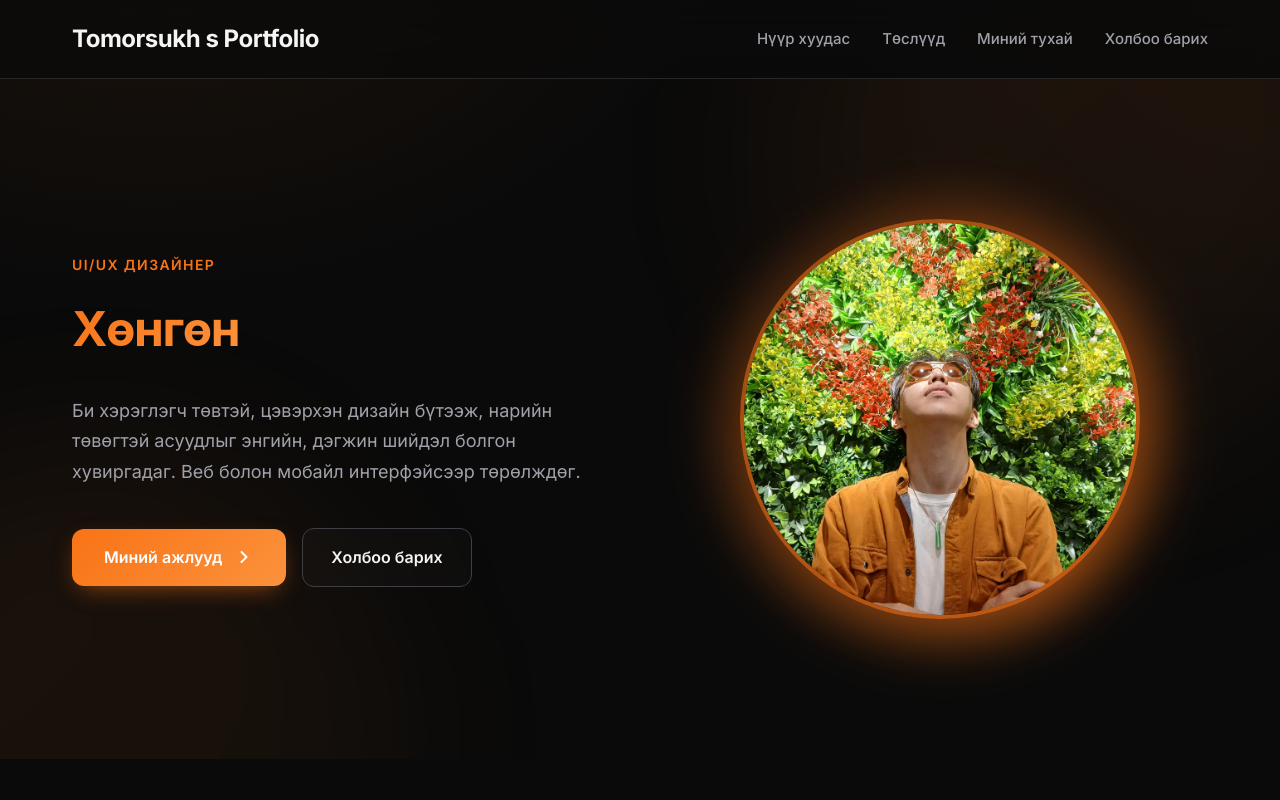
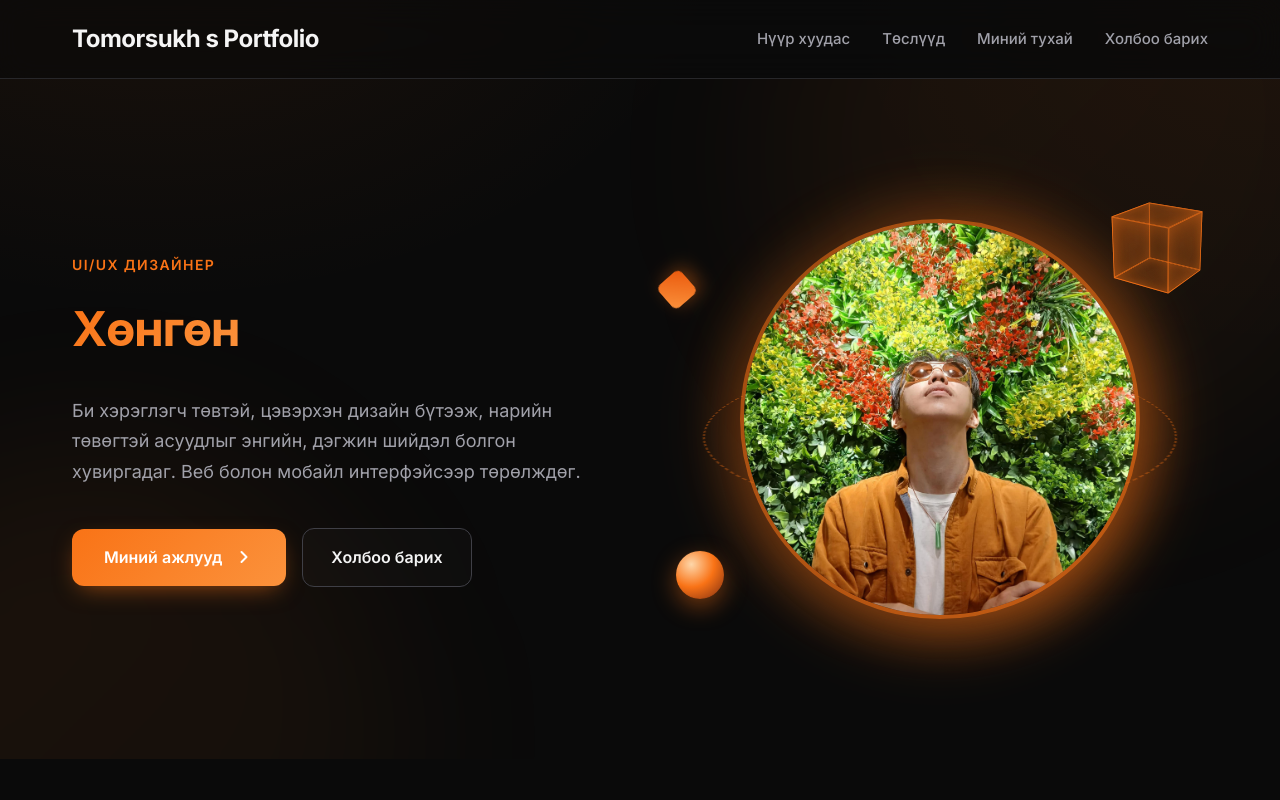
Before and after one commit to Tomorsukh-Munkhtur/tomorsukh-s-portfolio, a Next.js app: page / in a window 1280 px wide. Shown: the top 800 px of the page. Built offline with nearby package versions, Linux system fonts and the light colour scheme; no server answers; the database is empty.

Commit message:
Нүүр хуудсанд 3д элемэнт нэмсэн

```diff
--- a/components/Hero.module.css
+++ b/components/Hero.module.css
@@ -26,6 +26,7 @@
   display: flex;
   justify-content: center;
   align-items: center;
+  perspective: 900px;
 }
 
 /* Soft rotating gradient ring behind the profile photo */
@@ -47,6 +48,8 @@
 }
 
 .profileImage {
+  position: relative;
+  z-index: 2;
   width: 400px;
   height: 400px;
   border-radius: 50%;
@@ -56,6 +59,113 @@
   opacity: 0;
   animation: fadeIn 0.8s ease-out 0.4s forwards;
   transition: transform var(--transition-slow);
+}
+
+/* ---------- Floating 3D decorative shapes ---------- */
+
+/* Tilted orbit ring (behind the photo) */
+.ring {
+  position: absolute;
+  top: 50%;
+  left: 50%;
+  width: 460px;
+  height: 460px;
+  margin: -230px 0 0 -230px;
+  border-radius: 50%;
+  border: 2px dashed rgba(var(--accent-primary-rgb), 0.35);
+  transform: rotateX(72deg) rotateZ(0deg);
+  transform-style: preserve-3d;
+  animation: ringSpin 18s linear infinite;
+  z-index: 1;
+}
+
+/* Rotating 3D glass cube (front, top-right) */
+.cubeFloat {
+  position: absolute;
+  top: -6px;
+  right: 18px;
+  z-index: 3;
+  perspective: 420px; /* gives the cube its 3D depth */
+  animation: floatY 6s ease-in-out infinite;
+}
+
+.cube {
+  position: relative;
+  width: 64px;
+  height: 64px;
+  transform-style: preserve-3d;
+  animation: cubeSpin 14s linear infinite;
+}
+
+.cube span {
+  position: absolute;
+  width: 64px;
+  height: 64px;
+  background: linear-gradient(135deg, rgba(var(--accent-primary-rgb), 0.28), rgba(var(--accent-primary-rgb), 0.06));
+  border: 1px solid rgba(var(--accent-primary-rgb), 0.7);
+  box-shadow: inset 0 0 18px rgba(var(--accent-primary-rgb), 0.25);
+}
+
+.cube span:nth-child(1) { transform: translateZ(32px); }
+.cube span:nth-child(2) { transform: rotateY(180deg) translateZ(32px); }
+.cube span:nth-child(3) { transform: rotateY(90deg) translateZ(32px); }
+.cube span:nth-child(4) { transform: rotateY(-90deg) translateZ(32px); }
+.cube span:nth-child(5) { transform: rotateX(90deg) translateZ(32px); }
+.cube span:nth-child(6) { transform: rotateX(-90deg) translateZ(32px); }
+
+/* Glossy 3D-shaded sphere (front, bottom-left) */
+.orb {
+  position: absolute;
+  bottom: 20px;
+  left: 4px;
+  width: 48px;
+  height: 48px;
+  border-radius: 50%;
+  background: radial-gradient(circle at 32% 28%, #fed7aa, #f97316 48%, #7c2d12 100%);
+  box-shadow: 0 8px 24px rgba(249, 115, 22, 0.45);
+  z-index: 3;
+  animation: floatY 5s ease-in-out infinite 0.6s;
+}
+
+/* Small spinning diamond (front, top-left) */
+.diamond {
+  position: absolute;
+  top: 60px;
+  left: -10px;
+  width: 30px;
+  height: 30px;
+  background: linear-gradient(135deg, var(--accent-secondary), var(--accent-hover));
+  box-shadow: 0 6px 18px rgba(var(--accent-primary-rgb), 0.4);
+  border-radius: 6px;
+  z-index: 3;
+  animation: diamondSpin 9s linear infinite, floatY 7s ease-in-out infinite;
+}
+
+@keyframes cubeSpin {
+  from { transform: rotateX(-20deg) rotateY(0deg); }
+  to   { transform: rotateX(-20deg) rotateY(360deg); }
+}
+
+@keyframes ringSpin {
+  from { transform: rotateX(72deg) rotateZ(0deg); }
+  to   { transform: rotateX(72deg) rotateZ(360deg); }
+}
+
+@keyframes diamondSpin {
+  from { transform: rotateZ(0deg); }
+  to   { transform: rotateZ(360deg); }
+}
+
+@keyframes floatY {
+  0%, 100% { translate: 0 0; }
+  50%      { translate: 0 -16px; }
+}
+
+/* Respect users who prefer less motion */
+@media (prefers-reduced-motion: reduce) {
+  .ring, .cube, .orb, .diamond, .cubeFloat, .profileGlow {
+    animation: none;
+  }
 }
 
 .profileImageWrapper:hover .profileImage {
--- a/components/Hero.tsx
+++ b/components/Hero.tsx
@@ -42,6 +42,18 @@ export default function Hero() {
           </div>
           <div className={styles.profileImageWrapper}>
             <div className={styles.profileGlow} aria-hidden="true"></div>
+
+            {/* Floating 3D decorative shapes (pure CSS) */}
+            <div className={styles.ring} aria-hidden="true"></div>
+            <div className={styles.cubeFloat} aria-hidden="true">
+              <div className={styles.cube}>
+                <span></span><span></span><span></span>
+                <span></span><span></span><span></span>
+              </div>
+            </div>
+            <div className={styles.orb} aria-hidden="true"></div>
+            <div className={styles.diamond} aria-hidden="true"></div>
+
             <Image
               src="/profile.jpg"
               alt="Tomorsukh — UI/UX Designer"
```
